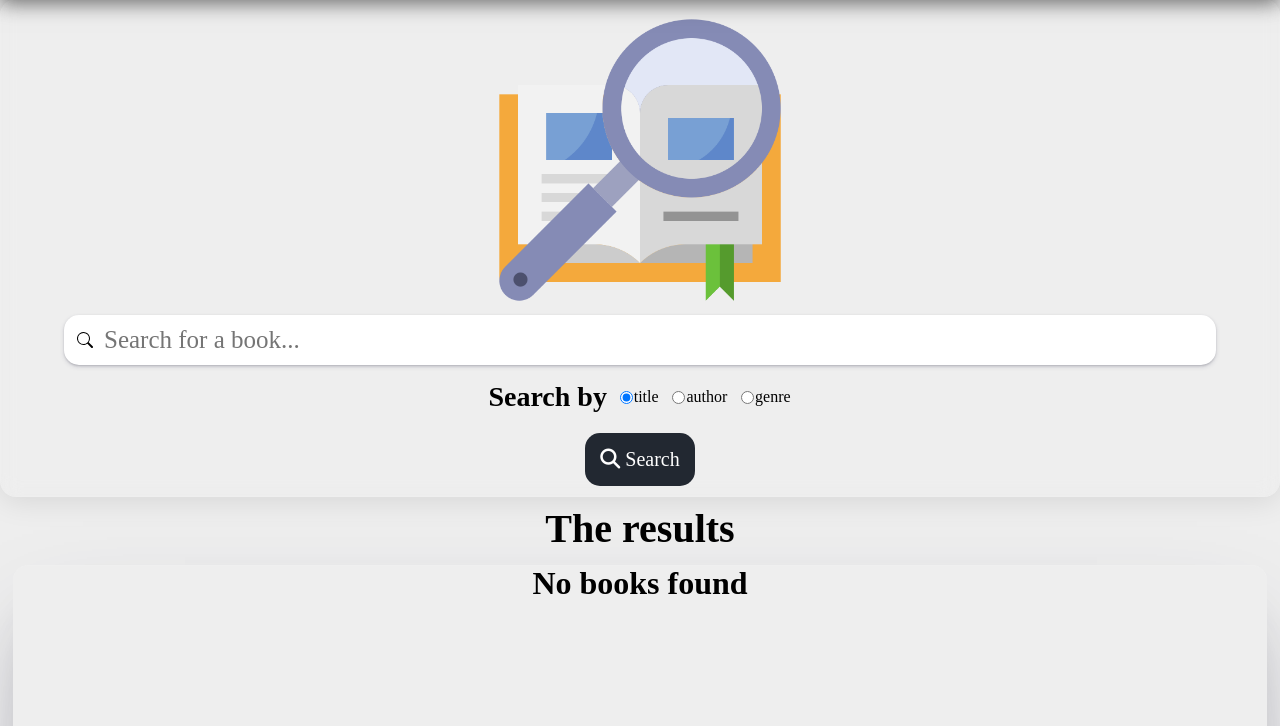
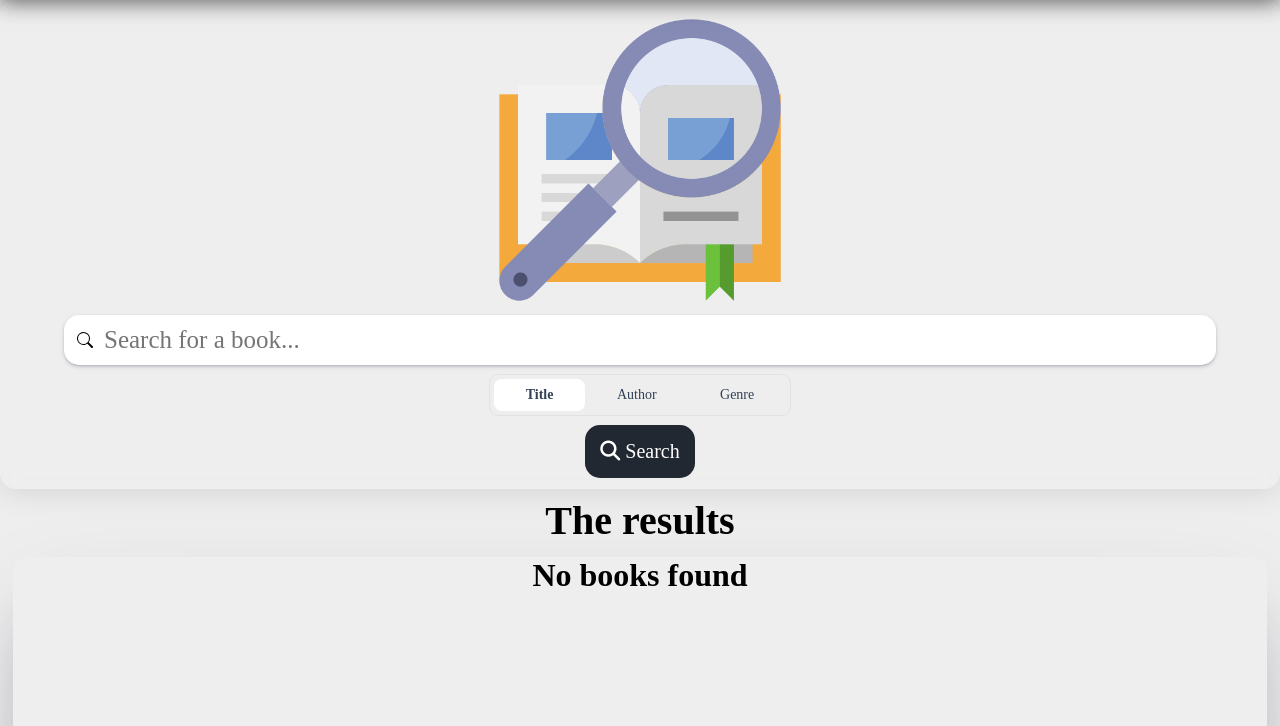
Before and after one commit to Feglawy/Assignment-Library-website, a Django app: page /search/ in a window 1280 px wide. Shown: the part 81-807 px from the top of the page. Run offline with Django 5.2, Linux system fonts and the light colour scheme; data that the repository does not hold is empty; some web fonts are replaced.

Commit message:
edited the radio boxes

```diff
--- a/library/static/CSS/search.css
+++ b/library/static/CSS/search.css
@@ -38,27 +38,44 @@
     rgba(0, 0, 0, 0.3) 0px 1px 3px -1px;
 }
 
-#Search-by {
-  margin-top: 1rem;
+.search-by-container {
+  position: relative;
   display: flex;
-  justify-content: center;
-}
-#Search-by label {
-  margin: 1px;
-  display: flex;
-  align-items: center;
-}
-#Search-by h1 {
-  font-size: 28px;
+  flex-wrap: wrap;
+  border-radius: 0.5rem;
+  background-color: #eee;
+  box-sizing: border-box;
+  box-shadow: 0 0 0px 1px rgba(0, 0, 0, 0.06);
+  padding: 0.25rem;
+  width: 300px;
+  font-size: 14px;
+  margin: 10px;
 }
 
-#search-button {
-  margin-top: 20px;
+.search-by-container .radio {
+  flex: 1 1 auto;
+  text-align: center;
 }
-.radio {
+
+.search-by-container .radio input {
+  display: none;
+}
+
+.search-by-container .radio .name {
   display: flex;
+  cursor: pointer;
   align-items: center;
-  margin-left: 1vw;
+  justify-content: center;
+  border-radius: 0.5rem;
+  border: none;
+  padding: 0.5rem 0;
+  color: rgba(51, 65, 85, 1);
+  transition: all 0.15s ease-in-out;
+}
+
+.search-by-container .radio input:checked + .name {
+  background-color: #fff;
+  font-weight: 600;
 }
 
 #results-text {
--- a/templates/library/Search.html
+++ b/templates/library/Search.html
@@ -17,36 +17,20 @@ search
         placeholder="Search for a book..."
       />
     </div>
-    <div id="Search-by">
-      <h1>Search by</h1>
-      <div class="radio">
-        <input
-          type="radio"
-          name="searchBy"
-          id="search-by-title"
-          value="title"
-          checked="checked"
-        />
-        <label for="search-by-title">title</label>
-      </div>
-      <div class="radio">
-        <input
-          type="radio"
-          name="searchBy"
-          id="search-by-author"
-          value="author"
-        />
-        <label for="search-by-author">author</label>
-      </div>
-      <div class="radio">
-        <input
-          type="radio"
-          name="searchBy"
-          id="search-by-genre"
-          value="genre"
-        />
-        <label for="search-by-genre">genre</label>
-      </div>
+    <div class="search-by-container">
+      <label class="radio">
+        <input type="radio" name="searchBy" value="title" checked="" />
+        <span class="name">Title</span>
+      </label>
+      <label class="radio">
+        <input type="radio" name="searchBy" value="author" />
+        <span class="name">Author</span>
+      </label>
+
+      <label class="radio">
+        <input type="radio" name="searchBy" value="genre" />
+        <span class="name">Genre</span>
+      </label>
     </div>
     <button type="submit" class="btn" id="search-button">
       <i class="fa-solid fa-magnifying-glass"></i>
```
